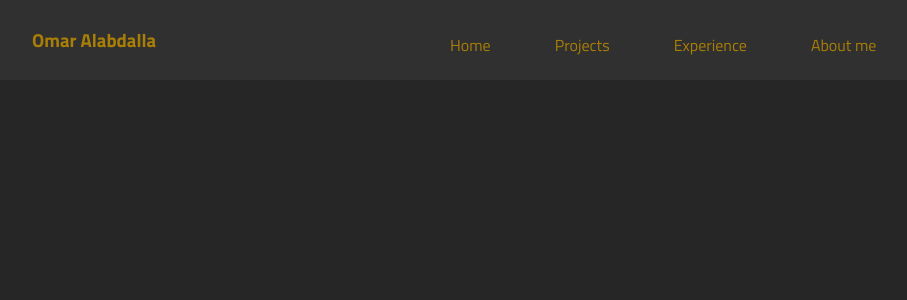
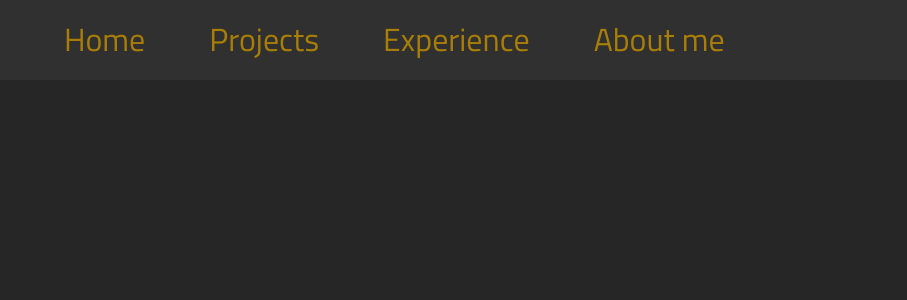
Before and after one commit to Omar-Alabdalla/Portfolio, a React (Create React App) app: page / in a window 1280 px wide. Shown: the top 300 px of the page, without its empty margins (0-907 px from the left). Built offline with nearby package versions, Linux system fonts and the light colour scheme.

Commit message:
Basic nav Bar

```diff
--- a/src/App.css
+++ b/src/App.css
@@ -25,10 +25,12 @@ header {
 }
 
 nav a{
+  font-size: 2rem;
   margin: 0 2rem;
   color: var(--textColor);
   text-decoration: none;
 }
+
 nav a:hover{
 
   color: var(--secondaryColor);
@@ -84,11 +86,3 @@ body {
   overflow: hidden;
   background-color: rgb(38, 38, 38);
 }
-
-.fade-in {
-
-}
-
-.fade-out {
-
-}
--- a/src/Components/NavBar.js
+++ b/src/Components/NavBar.js
@@ -12,7 +12,6 @@ function NavBar() {
 
   return (
     <header>
-      <h3>Omar Alabdalla</h3>
       <nav ref={navRef}>
         <a href="/Home">Home</a>
         <a href="/Projects">Projects</a>
```
